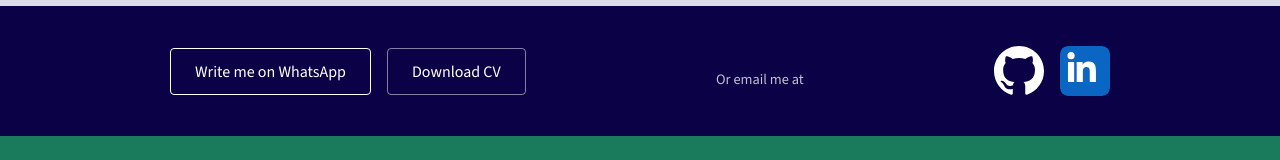
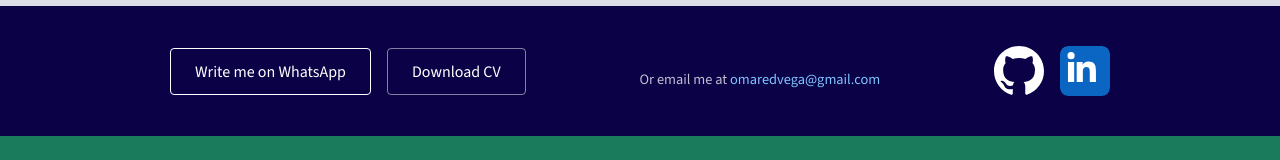
Before and after one commit to oeortiz/oeortiz.github.io, a plain HTML site: page index.html in a window 1280 px wide. Shown: the part 3884-4044 px from the top of the page. Drawn offline with nearby package versions, Linux system fonts and the light colour scheme.

Commit message:
Fix email link preserved after language switch in contact section
Co-Authored-By: Claude Sonnet 4.6 <noreply@anthropic.com>

```diff
--- a/index.html
+++ b/index.html
@@ -277,7 +277,7 @@
                     Download CV
                 </a>
             </div>
-            <p class="contact-email" data-i18n="contact.email.prefix">
+            <p class="contact-email" data-i18n="contact.email">
                 Or email me at <a href="mailto:omaredvega@gmail.com">omaredvega@gmail.com</a>
             </p>
 
@@ -342,7 +342,7 @@
             'exp6.description':   'Start of my professional career developing features for web applications and dynamic interfaces managed with jQuery, loaded via Ajax requests, while also supporting the team’s project deployment cycles. Gained hands-on experience with HTML, CSS and JavaScript best practices, collaborating in an agile team to deliver iterative improvements to client-facing corporate applications.',
             'contact.whatsapp':   'Write me on WhatsApp',
             'contact.cv':         'Download CV',
-            'contact.email.prefix': 'Or email me at',
+            'contact.email': 'Or email me at <a href="mailto:omaredvega@gmail.com">omaredvega@gmail.com</a>',
             'footer.portfolio':   'Portfolio · Omar Ortiz',
             'footer.designed':    'Designed by Omar Eduardo Ortiz Vega',
             'scroll.label':       'Back to top',
@@ -390,7 +390,7 @@
             'exp6.description':   'Inicio de mi carrera profesional desarrollando funcionalidades para aplicaciones web e interfaces dinámicas administradas con jQuery, cargadas mediante solicitudes Ajax, además de apoyar los ciclos de despliegue de los proyectos del equipo. Adquirí experiencia práctica en HTML, CSS y las mejores prácticas de JavaScript, colaborando en un equipo ágil para entregar mejoras iterativas a las aplicaciones corporativas.',
             'contact.whatsapp':   'Escríbeme por WhatsApp',
             'contact.cv':         'Descargar Hoja de Vida',
-            'contact.email.prefix': 'O escríbeme al correo',
+            'contact.email': 'O escríbeme al correo <a href="mailto:omaredvega@gmail.com">omaredvega@gmail.com</a>',
             'footer.portfolio':   'Portafolio · Omar Ortiz',
             'footer.designed':    'Diseñado por Omar Eduardo Ortiz Vega',
             'scroll.label':       'Volver al inicio',
```
